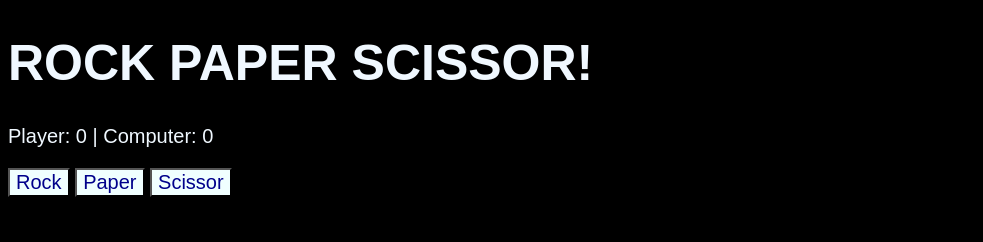
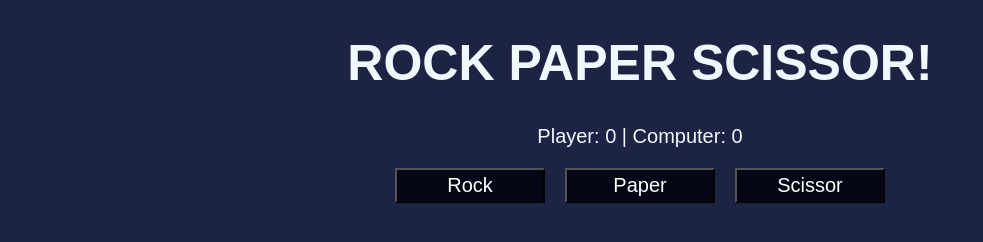
Before and after one commit to dekalouis/git_test, a plain HTML site: page index.html in a window 1280 px wide. Shown: the whole page, without its empty margins (0-983 px from the left). Drawn offline with Linux system fonts and the light colour scheme.

Commit message:
Added styling

```diff
--- a/index.html
+++ b/index.html
@@ -3,21 +3,22 @@
   <head>
     <meta charset="UTF-8" />
     <meta name="viewport" content="width=device-width, initial-scale=1.0" />
-  <link rel="stylesheet" href="./styles.css">
+    <link rel="stylesheet" href="./styles.css" />
     <title>Document</title>
   </head>
   <body>
     <h1>ROCK PAPER SCISSOR!</h1>
     <p id="scoreContainer">Player: 0 | Computer: 0</p>
-    <button id="rock">Rock</button>
-    <button id="paper">Paper</button>
-    <button id="scissor">Scissor</button>
+
+    <div class="container">
+      <button id="rock">Rock</button>
+      <button id="paper">Paper</button>
+      <button id="scissor">Scissor</button>
+    </div>
 
     <h1 id="winnerContainer"></h1>
     <p id="logContainer"></p>
     <script src="./index.js"></script>
-    <script>
-
-    </script>
+    <script></script>
   </body>
 </html>
--- a/styles.css
+++ b/styles.css
@@ -1,16 +1,30 @@
 * {
-    background-color: black;
+    background-color: #1d2342;
     font-family: Arial, Helvetica, sans-serif;
     font-size: 20px;
     color: aliceblue;
 }
 
 button {
-    background-color: azure;
-    color: darkblue;
-    font-size: 20px;
+    background-color: #030614;
+    color: #ffff;
+    height: 35px;
+    width: 150px;
 }
 
 h1 {
     font-size: 50px;
+    display: flex;
+    justify-content: center;
 }
+
+p {
+    display: flex;
+    justify-content: center;
+}
+
+.container {
+    display: flex;
+    justify-content: center;
+    gap: 20px;
+}
```
